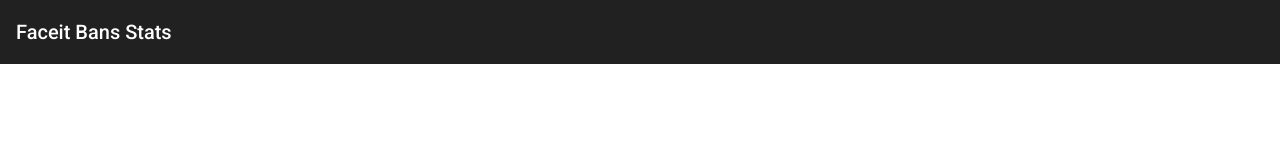
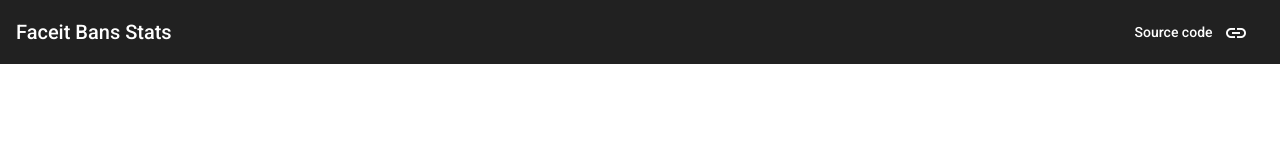
Before and after one commit to Mvtthew/faceit-bans-stats, an Angular app: page / in a window 1280 px wide. Shown: the top 160 px of the page. Built offline with nearby package versions, Linux system fonts and the light colour scheme.

Commit message:
:pencil2: Toolbar

```diff
--- a/src/app/app.module.ts
+++ b/src/app/app.module.ts
@@ -8,6 +8,8 @@
 
 // Material
 import { MatToolbarModule } from '@angular/material/toolbar';
+import { MatButtonModule } from '@angular/material/button';
+import { MatIconModule } from '@angular/material/icon';
 
 @NgModule({
 	declarations: [
@@ -17,7 +19,9 @@
 	imports: [
 		BrowserModule,
 		BrowserAnimationsModule,
-		MatToolbarModule
+		MatToolbarModule,
+		MatButtonModule,
+		MatIconModule
 	],
 	providers: [],
 	bootstrap: [AppComponent]
--- a/src/app/components/toolbar/toolbar.component.html
+++ b/src/app/components/toolbar/toolbar.component.html
@@ -1,3 +1,13 @@
 <mat-toolbar>
 	<span>Faceit Bans Stats</span>
+	<span class="spacer"></span>
+	<a
+		href="https://github.com/Mvtthew/faceit-bans-stats"
+		target="_blank"
+		class="link"
+		mat-button
+	>
+		Source code
+		<mat-icon color="white">link</mat-icon>
+	</a>
 </mat-toolbar>
--- a/src/app/components/toolbar/toolbar.component.scss
+++ b/src/app/components/toolbar/toolbar.component.scss
@@ -0,0 +1,11 @@
+.spacer {
+	flex: 1;
+}
+
+.link {
+	margin-left: 1rem;
+
+	mat-icon {
+		margin-left: 0.5rem;
+	}
+}
```
